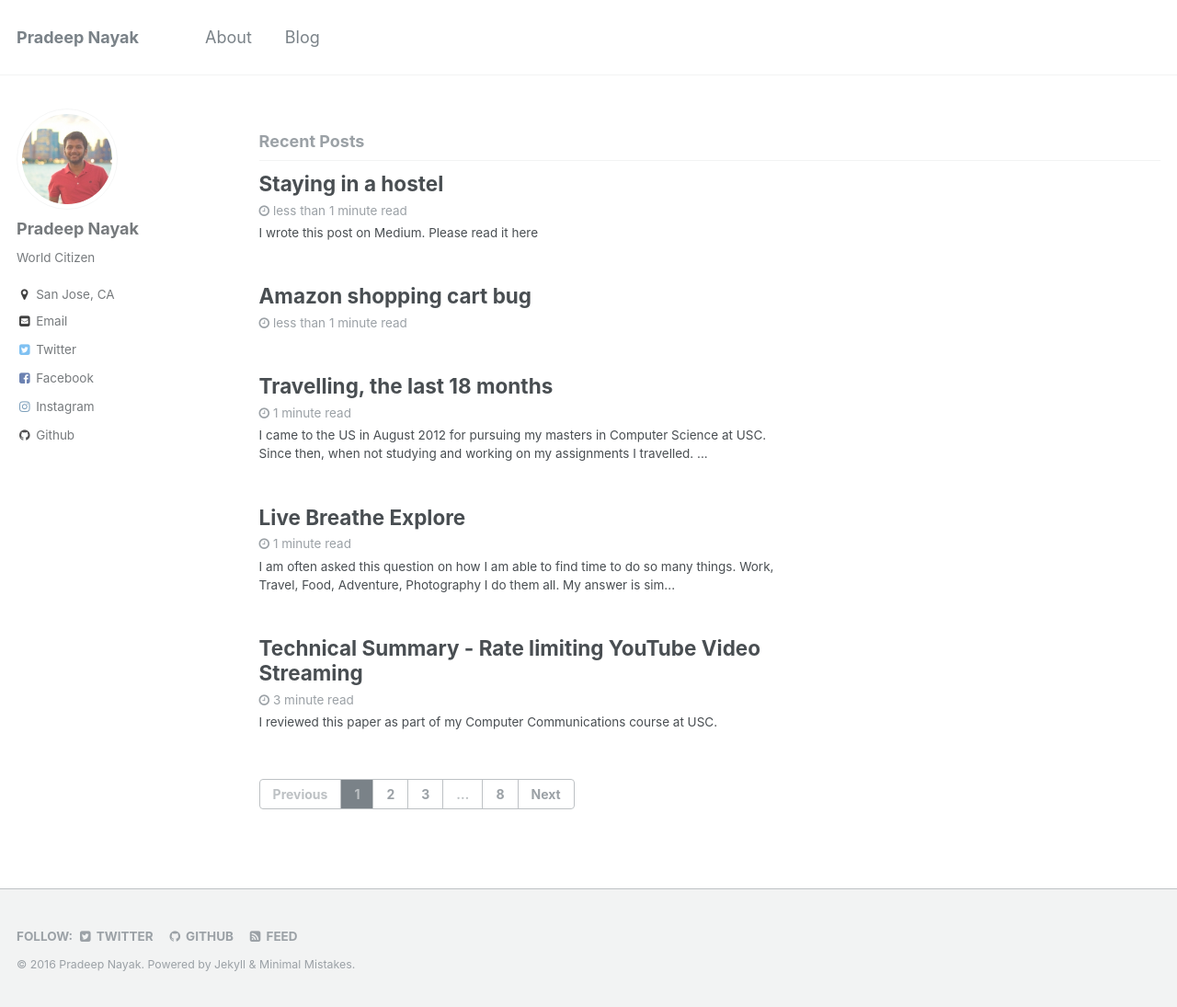
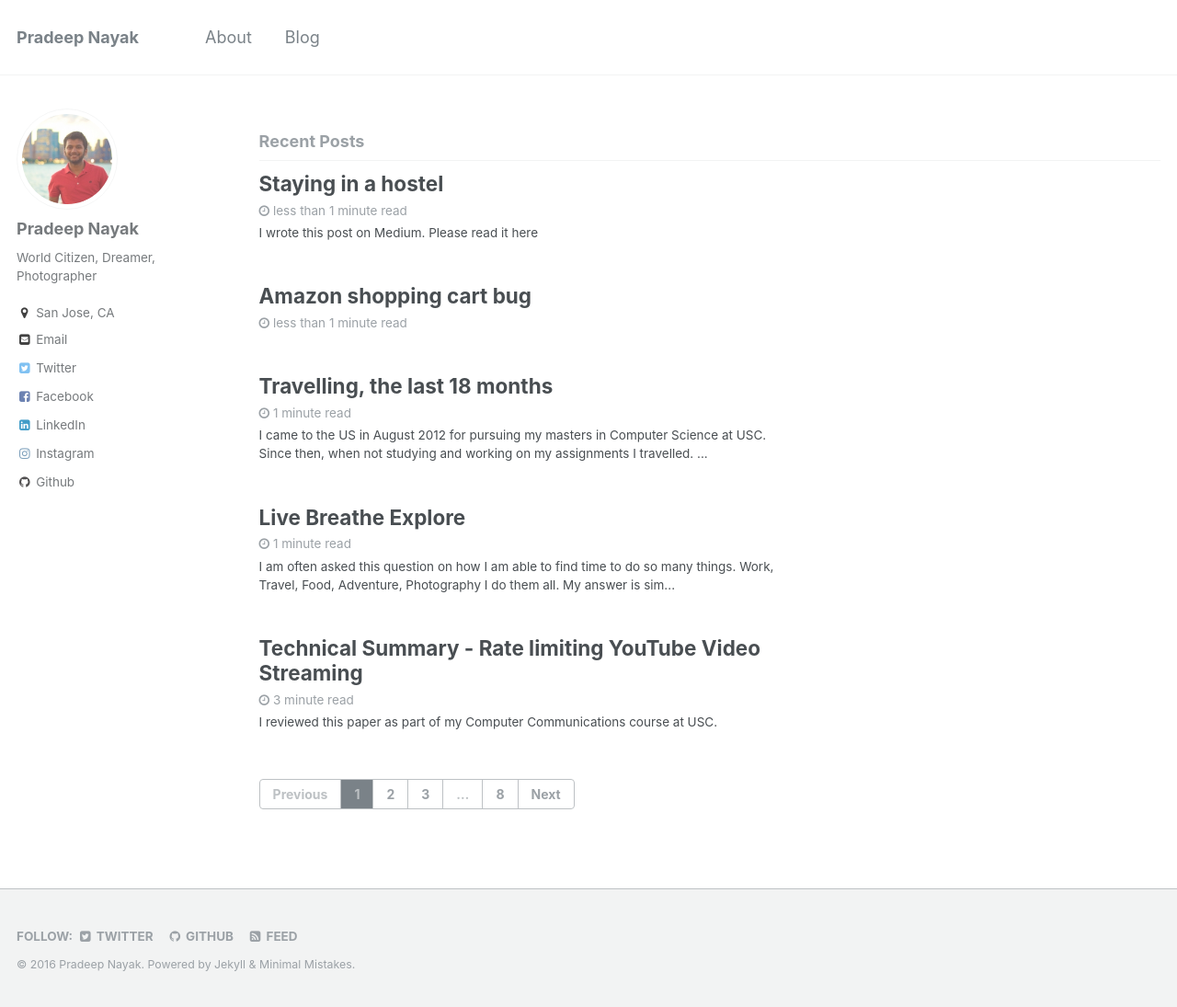
Before and after one commit to pradeep1288/pradeep1288.github.io, a Jekyll site: the page built from index.html, in a window 1280 px wide and 1095 px high. Shown: the whole window at 92% size. Built offline with Jekyll 4.4.1, drawn with Linux system fonts in a browser that asks for light colours; the list of posts is cut into pages by our own code.

Commit message:
added a few other social media platforms

```diff
--- a/_config.yml
+++ b/_config.yml
@@ -65,7 +65,7 @@ google_ad_slot           :
 author:
   name             : "Pradeep Nayak"
   avatar           : "bio-photo.jpg"
-  bio              : "World Citizen"
+  bio              : "World Citizen, Dreamer, Photographer"
   location         : "San Jose, CA"
   email            : "pradeep1288@gmail.com"
   uri              :
@@ -80,7 +80,7 @@ author:
   keybase          :
   instagram        : "_prdp"
   lastfm           :
-  linkedin         :
+  linkedin         : "pradeep1288"
   pinterest        :
   soundcloud       :
   stackoverflow    : # http://stackoverflow.com/users/123456/username
```
